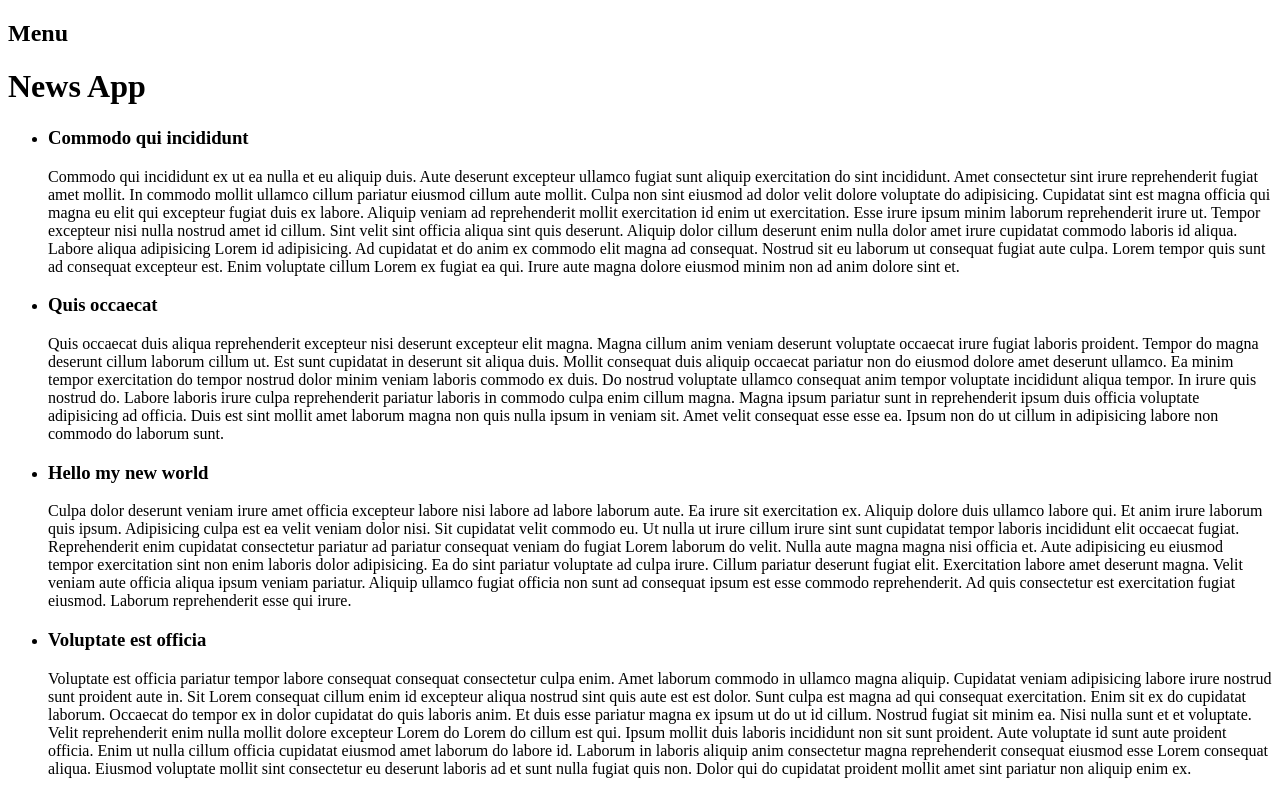
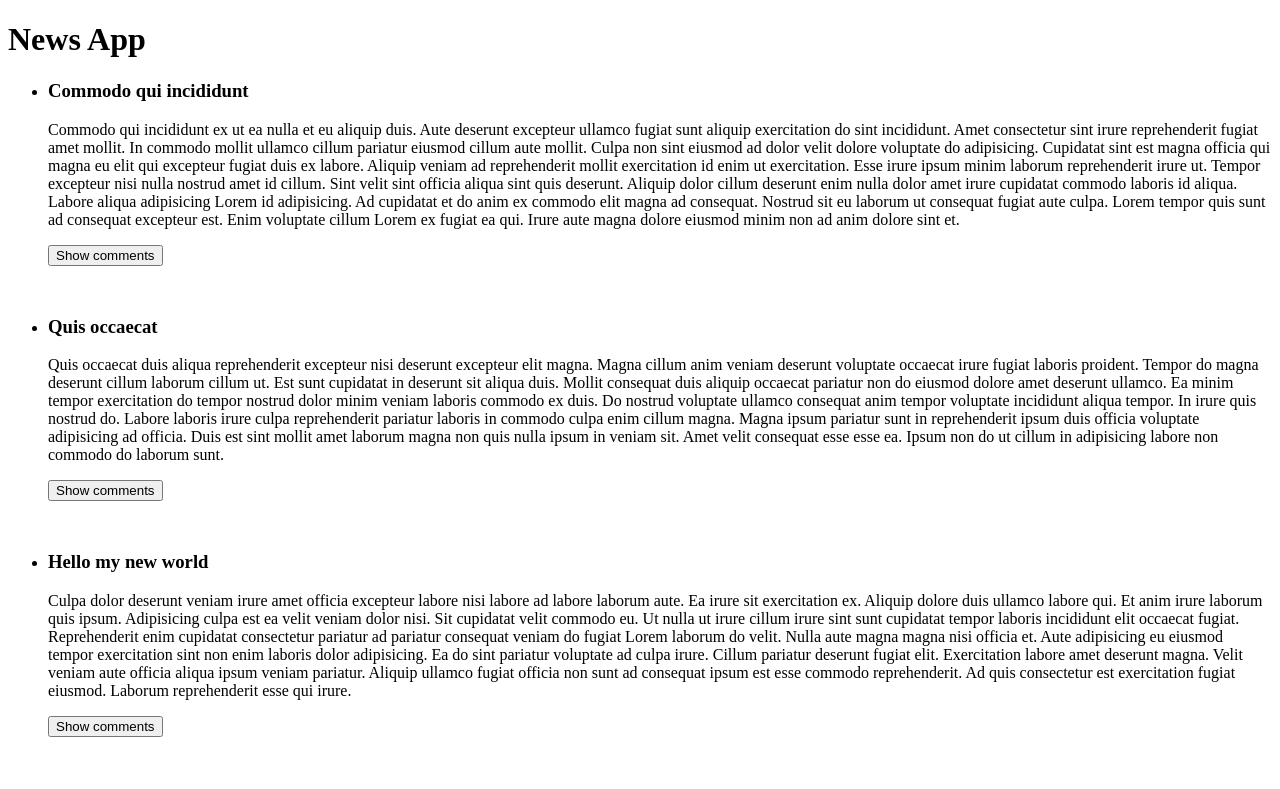
Before and after one commit to romabelka/js_ru_14_08, a React app: page / in a window 1280 px wide. Shown: the top 789 px of the page. Built offline with nearby package versions, Linux system fonts and the light colour scheme.

Commit message:
Home Work

```diff
--- a/index.html
+++ b/index.html
@@ -3,6 +3,7 @@
 <head>
     <meta charset="UTF-8">
     <title>Title</title>
+    <link rel="stylesheet" href="/style.css">
 </head>
 <body>
     <div id="container"></div>
--- a/src/App.js
+++ b/src/App.js
@@ -4,7 +4,6 @@ import ArticleList from './ArticleList'
 export default function App(props) {
     return (
         <div>
-            <h2>Menu</h2>
             <div>
                 <h1>News App</h1>
                 <ArticleList articles = {props.articles}/>
--- a/src/Article.js
+++ b/src/Article.js
@@ -1,8 +1,9 @@
 import React, {Component} from 'react'
+import Comments from './Comments'
 
 class Article extends Component {
     constructor(props) {
-        super(props)
+        super(props);
 
         this.state = {
             isOpen: true
@@ -10,12 +11,13 @@ class Article extends Component {
     }
 
     render() {
-        const {article} = this.props
+        const {article} = this.props;
 
         return (
-            <div>
+            <div className="article">
                 <h3 onClick = {this.handleClick}>{article.title}</h3>
                 {this.getBody()}
+                {this.getComments()}
             </div>
         )
     }
@@ -24,6 +26,10 @@ class Article extends Component {
         this.setState({
             isOpen: !this.state.isOpen
         })
+    };
+
+    getComments() {
+        return this.props.article.comments && <Comments comments={this.props.article.comments} />
     }
 
     getBody() {
@@ -32,14 +38,3 @@ class Article extends Component {
 }
 
 export default Article
-
-/*
-export default function Article(props) {
-    const {article} = props
-    return (
-        <div>
-            <h3>{article.title}</h3>
-            <p>{article.text}</p>
-        </div>
-    )
-}*/
--- /dev/null
+++ b/src/Comment.js
@@ -0,0 +1,22 @@
+import React, { Component } from 'react'
+
+export default class Comment extends Component {
+
+    constructor(props) {
+        super(props);
+    }
+
+    render() {
+
+        const { user, text } = this.props.data;
+
+        return (
+            <div className="comment">
+                <hr/>
+                <h4>{user}</h4>
+                <p>{text}</p>
+            </div>
+        )
+    }
+
+}
--- /dev/null
+++ b/src/Comments.js
@@ -0,0 +1,35 @@
+import React, { Component } from 'react'
+import Comment from './Comment'
+
+export default class Comments extends Component {
+
+    constructor(props) {
+        super(props);
+        this.state = {
+            isOpen: false
+        };
+        this.toggleComments = this.toggleComments.bind(this);
+    }
+
+    getComments() {
+        return this.state.isOpen && this.props.comments.map(comment => <Comment key={comment.id} data={comment} />)
+    }
+
+    toggleComments() {
+        this.setState({
+           isOpen: !this.state.isOpen
+        });
+    }
+
+    render() {
+
+        const text = this.state.isOpen ? 'Hide' : 'Show';
+
+        return (
+            <div>
+                {this.getComments()}
+                <button onClick={this.toggleComments}>{text} comments</button>
+            </div>
+        )
+    }
+}
--- a/src/index.js
+++ b/src/index.js
@@ -3,4 +3,4 @@ import {render} from 'react-dom'
 import App from './App'
 import {articles} from './fixtures'
 
-render(<App articles={articles} />, document.getElementById('container'))
+render(<App articles={articles} />, document.getElementById('container'));
--- /dev/null
+++ b/style.css
@@ -0,0 +1,11 @@
+.comment {
+    margin-left: 30px;
+}
+
+.comment p {
+    font-size: .9em;
+}
+
+.article {
+    margin-bottom: 50px;
+}
```
